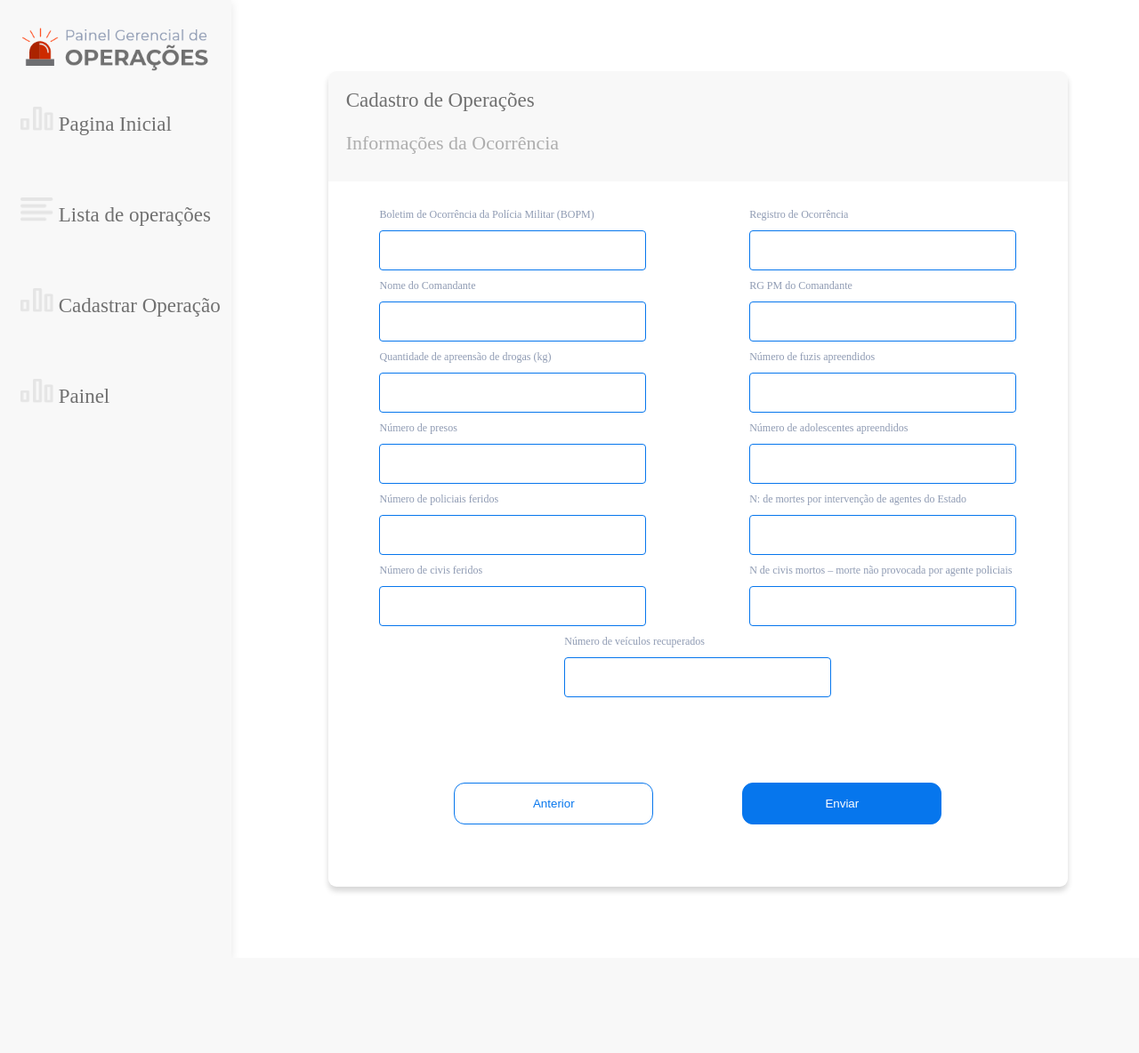
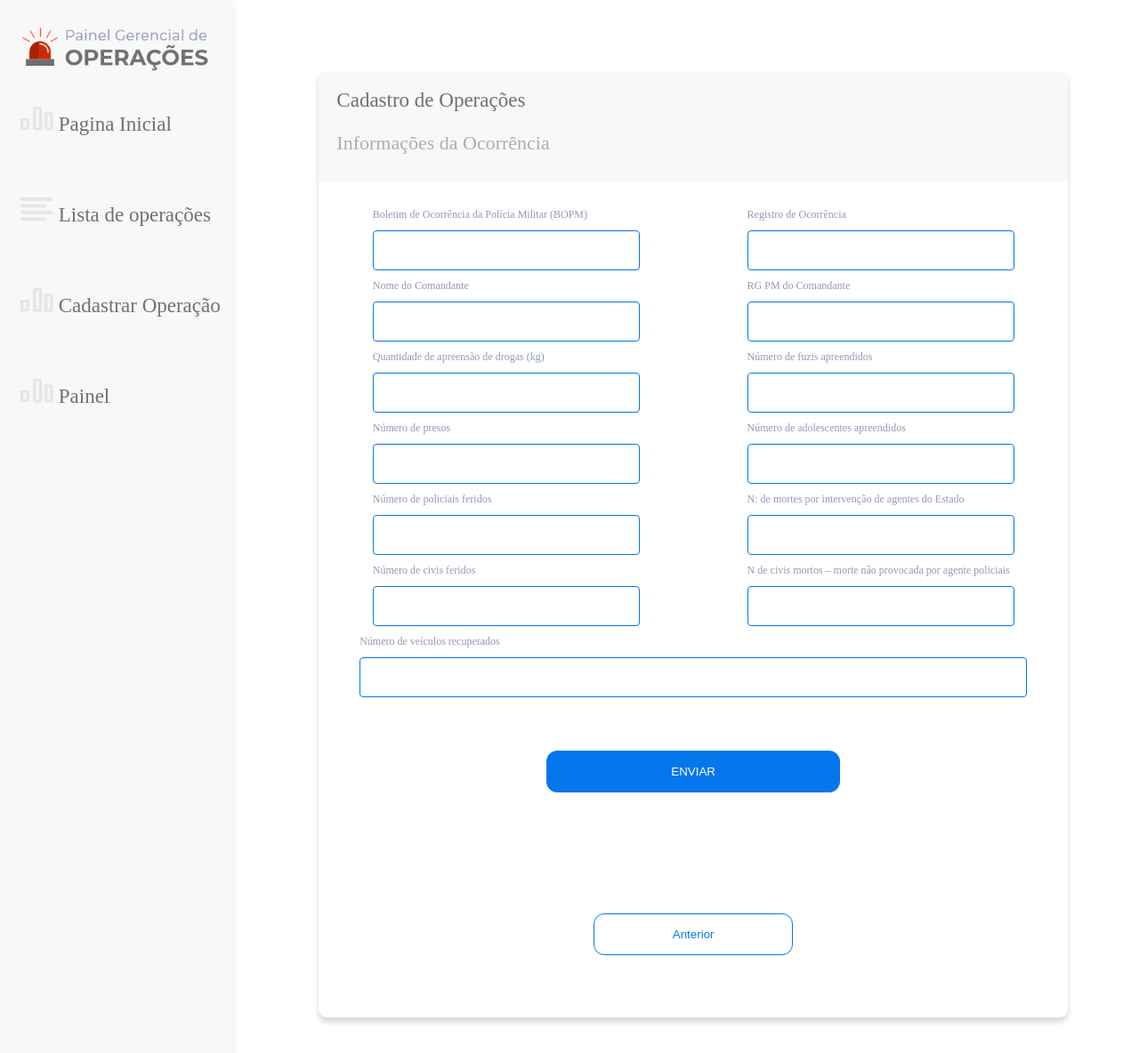
Before and after one commit to MinisterioPublicoRJ/ropm, a Django app: page /operacoes/cadastro/informacoes/ocorrencia in a window 1280 px wide. Shown: the top 1184 px of the page at 89% size. Before the commit the page ends 1002 px from the top, so only its background shows below. Run offline with Django 3.2, Linux system fonts and the light colour scheme; the visitor is signed in with stand-in values (Sample User, id 1).

Commit message:
Finalizados front de forms de cadastro

```diff
--- a/operations/templates/operations/form_template_info_operation.html
+++ b/operations/templates/operations/form_template_info_operation.html
@@ -94,7 +94,7 @@
         <div class="box-form-group">
           <div class="form-group">
             <label>Número de Policiais mobilizados </label>
-            <input type="text" name="" id="" class="form-control required">
+            <input style="width: 750px" type="text" name="" id="" class="form-control required">
           </div>
         </div>
       </form>
--- a/operations/templates/operations/form_template_ocurrence.html
+++ b/operations/templates/operations/form_template_ocurrence.html
@@ -91,9 +91,12 @@
                 <div class="box-form-group">
                     <div class="">
                         <label for="data">Número de veículos recuperados </label>
-                        <input type="text" name="endereco_referencia" id="endereco_referencia"
+                        <input style="width: 750px" type="text" name="endereco_referencia" id="endereco_referencia"
                             class="form-control required">
                     </div>
+                </div>
+                <div class="btns-forms">
+                    <button style="width: 330px" type="submit" class="btn-next">Enviar</button>
                 </div>
             </form>
             <div class="btns-forms">
@@ -101,9 +104,6 @@
                     <a href="{% url 'operations:form-info-result' %}">
                         <button type="submit" class="btn-previus">Anterior</button>
                     </a>
-                </div>
-                <div class="btns-forms">
-                    <button type="submit" class="btn-next">Enviar</button>
                 </div>
             </div>
         </div>
--- a/operations/templates/operations/form_template_result_info.html
+++ b/operations/templates/operations/form_template_result_info.html
@@ -35,7 +35,7 @@
                 <div class="box-form-group">
                     <div class="">
                         <label for="name">Responsável pelo preenchimento</label>
-                        <input type="text" id="name" name="name" placeholder="Data da Operação">
+                        <input style="width: 750px" type="text" id="name" name="name" placeholder="Data da Operação">
                     </div>
                 </div>
             </form>
```
Also changed, not shown: operations/templates/operations/operationl_list_template.html (deleted).
